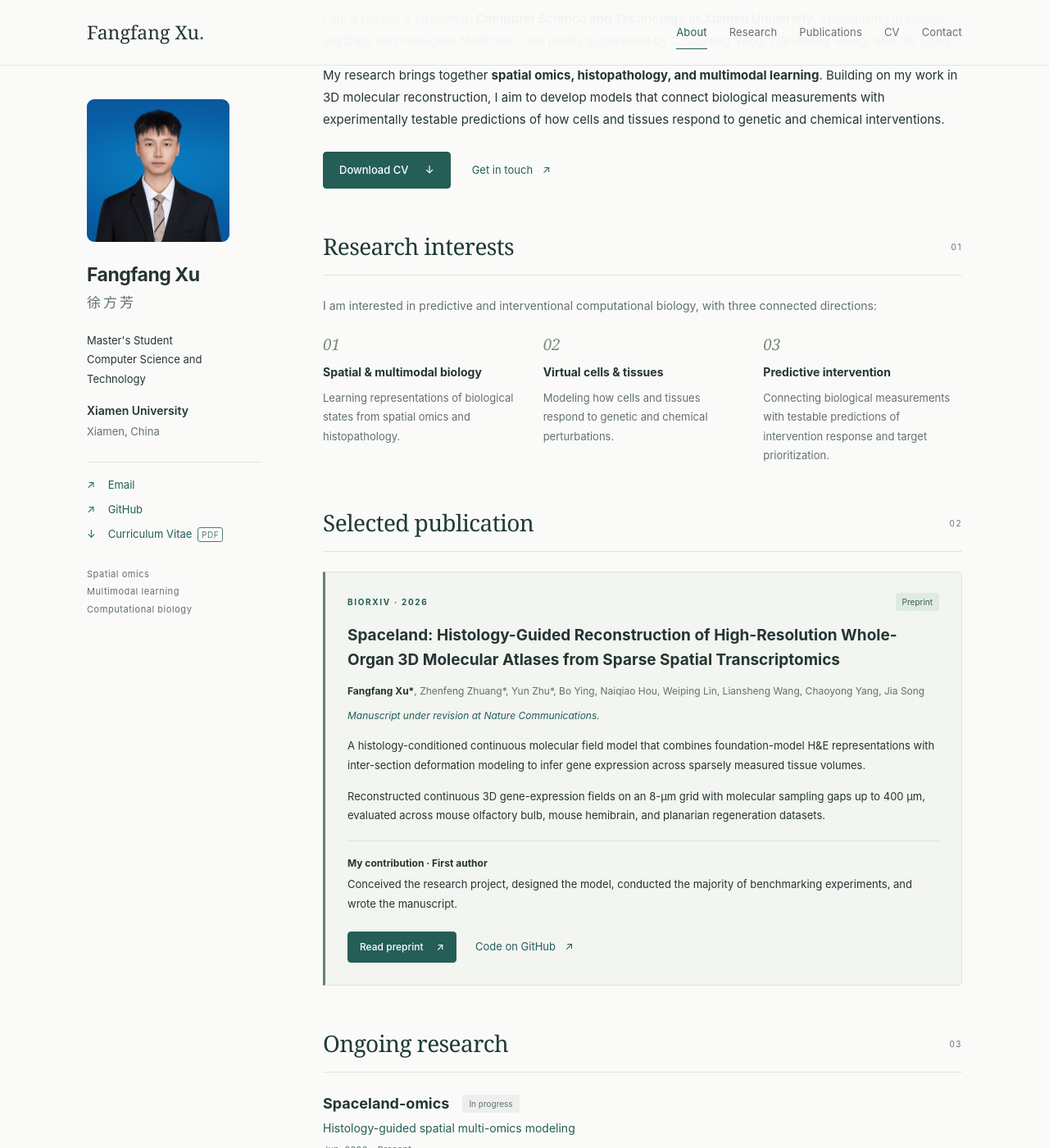
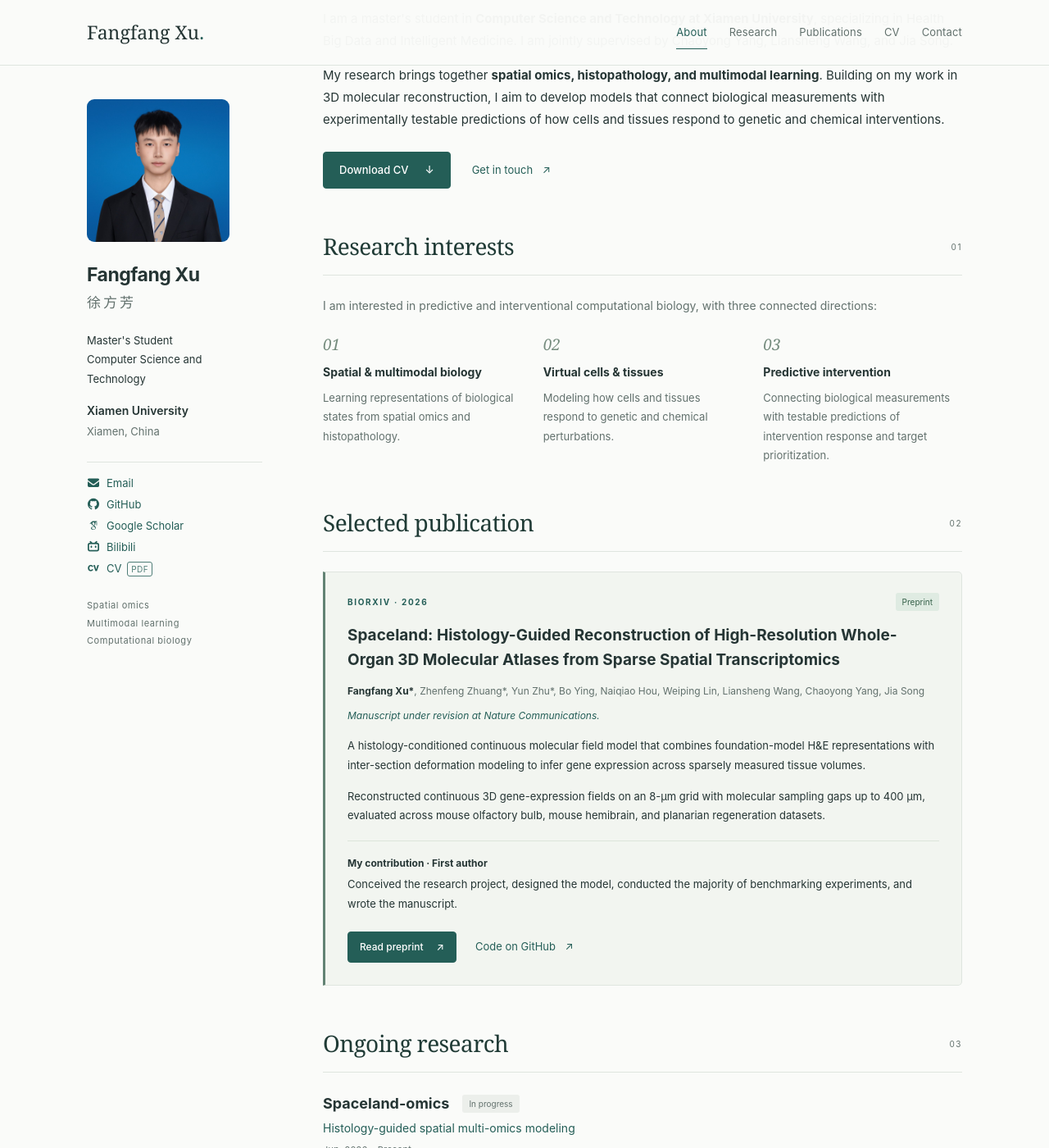
Before and after one commit to xufangfang408/xufangfang408.github.io, a Jekyll site: the page built from _pages/about.md, in a window 1280 px wide and 1400 px high, scrolled down 347 px. Shown: the whole window at 82% size. Built offline with Jekyll 4.4.1, drawn with Linux system fonts in a browser that asks for light colours; nearby versions of some CDN libraries; some web fonts are replaced; library files that are not in the unit come from our copies.

Commit message:
add google scholar

```diff
--- a/_config.yml
+++ b/_config.yml
@@ -35,7 +35,7 @@ author:
   # Academic websites
   academia         : # URL
   arxiv            : # URL - Update with the correct link to your profile
-  googlescholar    :
+  googlescholar    : "https://scholar.google.com/citations?user=ltnLWDAAAAAJ&hl=en"
   inspire-hep      : # URL
   impactstory      : # URL
   orcid            :
@@ -80,6 +80,7 @@ author:
   wikipedia        : # Username
   xing             : # Username
   youtube          : # Username
+  bilibili         : "https://space.bilibili.com/492933105?spm_id_from=333.788.0.0"
   zhihu            : # Username
 
 # Publication Category - The following the list of publication categories and their headings
--- a/_data/academic.yml
+++ b/_data/academic.yml
@@ -6,6 +6,8 @@ institution: Xiamen University
 location: Xiamen, China
 email: xufangfang408@gmail.com
 github: https://github.com/xufangfang408
+googlescholar: "https://scholar.google.com/citations?user=ltnLWDAAAAAJ&hl=en"
+bilibili: "https://space.bilibili.com/492933105?spm_id_from=333.788.0.0"
 cv: /files/Fangfang-Xu-CV.pdf
 portrait: /images/fangfang-xu.jpg
 
--- a/_layouts/academic.html
+++ b/_layouts/academic.html
@@ -13,6 +13,7 @@
     <meta property="og:url" content="{{ page.url | absolute_url }}">
     <meta property="og:image" content="{{ site.data.academic.portrait | absolute_url }}">
     <link rel="icon" type="image/svg+xml" href="{{ '/images/fx-monogram.svg' | relative_url }}">
+    <link rel="stylesheet" href="{{ '/assets/css/academicons.css' | relative_url }}">
     <link rel="stylesheet" href="{{ '/assets/css/academic.css' | relative_url }}">
   </head>
   <body>
@@ -39,9 +40,15 @@
           <p class="profile-role">{{ person.role }}<br>{{ person.field }}</p>
           <p class="profile-affiliation">{{ person.institution }}<br><span>{{ person.location }}</span></p>
           <div class="profile-links">
-            <a href="mailto:{{ person.email }}"><span aria-hidden="true">↗</span> Email</a>
-            <a href="{{ person.github }}"><span aria-hidden="true">↗</span> GitHub</a>
-            <a href="{{ person.cv | relative_url }}"><span aria-hidden="true">↓</span> Curriculum Vitae <span class="file-label">PDF</span></a>
+            <a href="mailto:{{ person.email }}" data-copy-email="{{ person.email }}" title="{{ person.email }}"><i class="fas fa-envelope" aria-hidden="true"></i><span class="link-label">Email</span></a>
+            <a href="{{ person.github }}" target="_blank" rel="noopener noreferrer"><i class="fab fa-github" aria-hidden="true"></i><span>GitHub</span></a>
+            {% if person.googlescholar %}
+            <a href="{{ person.googlescholar }}" target="_blank" rel="noopener noreferrer"><i class="ai ai-google-scholar" aria-hidden="true"></i><span>Google Scholar</span></a>
+            {% endif %}
+            {% if person.bilibili %}
+            <a href="{{ person.bilibili }}" target="_blank" rel="noopener noreferrer"><i class="fab fa-bilibili" aria-hidden="true"></i><span>Bilibili</span></a>
+            {% endif %}
+            <a href="{{ person.cv | relative_url }}"><i class="ai ai-cv" aria-hidden="true"></i><span>CV <span class="file-label">PDF</span></span></a>
           </div>
           <p class="profile-focus">Spatial omics<br>Multimodal learning<br>Computational biology</p>
         </div>
--- a/assets/css/academic.css
+++ b/assets/css/academic.css
@@ -38,10 +38,29 @@ nav a:hover, nav a[aria-current] { color: var(--accent); box-shadow: 0 1px 0 cur
 .profile-role { font-size: 13px; line-height: 1.8; margin-top: 19px; }
 .profile-affiliation { font-size: 14px; line-height: 1.8; margin-top: 14px; font-weight: 600; }
 .profile-affiliation span { color: var(--muted); font-size: 13px; font-weight: 400; }
-.profile-links { border-top: 1px solid var(--line); margin-top: 24px; padding-top: 16px; display: grid; gap: 7px; }
-.profile-links a { text-decoration: none; font-size: 13px; }
+.profile-links { border-top: 1px solid var(--line); margin-top: 24px; padding-top: 16px; display: grid; gap: 8px; }
+.profile-links a { display: flex; align-items: center; gap: 8px; width: max-content; max-width: 100%; text-decoration: none; font-size: 13px; line-height: 1.4; }
 .profile-links a:hover { text-decoration: underline; }
-.profile-links a > span:first-child { display: inline-block; width: 22px; }
+.profile-links i { flex: 0 0 16px; width: 16px; font-style: normal; font-size: 14px; line-height: 1; text-align: center; }
+@font-face {
+  font-family: "Font Awesome 6 Free";
+  font-style: normal;
+  font-weight: 900;
+  font-display: block;
+  src: url("../fonts/fa-solid-900.woff2") format("woff2"), url("../fonts/fa-solid-900.ttf") format("truetype");
+}
+@font-face {
+  font-family: "Font Awesome 6 Brands";
+  font-style: normal;
+  font-weight: 400;
+  font-display: block;
+  src: url("../fonts/fa-brands-400.woff2") format("woff2"), url("../fonts/fa-brands-400.ttf") format("truetype");
+}
+.profile-links .fas { font-family: "Font Awesome 6 Free"; font-weight: 900; }
+.profile-links .fab { font-family: "Font Awesome 6 Brands"; font-weight: 400; }
+.profile-links .fa-envelope::before { content: "\f0e0"; }
+.profile-links .fa-github::before { content: "\f09b"; }
+.profile-links .fa-bilibili::before { content: "\e3d9"; }
 .file-label { font: 10px/1.2 -apple-system, BlinkMacSystemFont, "Segoe UI", sans-serif; letter-spacing: .5px; border: 1px solid currentColor; border-radius: 3px; padding: 2px 4px; margin-left: 3px; opacity: .8; }
 .profile-focus { margin-top: 26px; font-size: 11px; line-height: 1.95; letter-spacing: .55px; color: var(--muted); }
 .main-content { min-width: 0; }
@@ -133,9 +152,8 @@ nav a:hover, nav a[aria-current] { color: var(--accent); box-shadow: 0 1px 0 cur
   .profile-role { margin-top: 8px; font-size: 12px; line-height: 1.6; }
   .profile-affiliation { margin-top: 8px; font-size: 12px; }
   .profile-affiliation span { font-size: 12px; }
-  .profile-links { display: flex; flex-wrap: wrap; gap: 4px 14px; padding: 0; border: 0; margin-top: 13px; }
+  .profile-links { display: flex; flex-wrap: wrap; gap: 6px 14px; padding: 0; border: 0; margin-top: 13px; }
   .profile-links a { font-size: 12px; }
-  .profile-links a > span:first-child { width: auto; margin-right: 4px; }
   .profile-focus { display: none; }
   h1 { font-size: 38px; }
   .intro h1 span { font-size: 20px; }
```
Also changed, not shown: other parts of _layouts/academic.html (+18 -0 lines), 6 other files.
